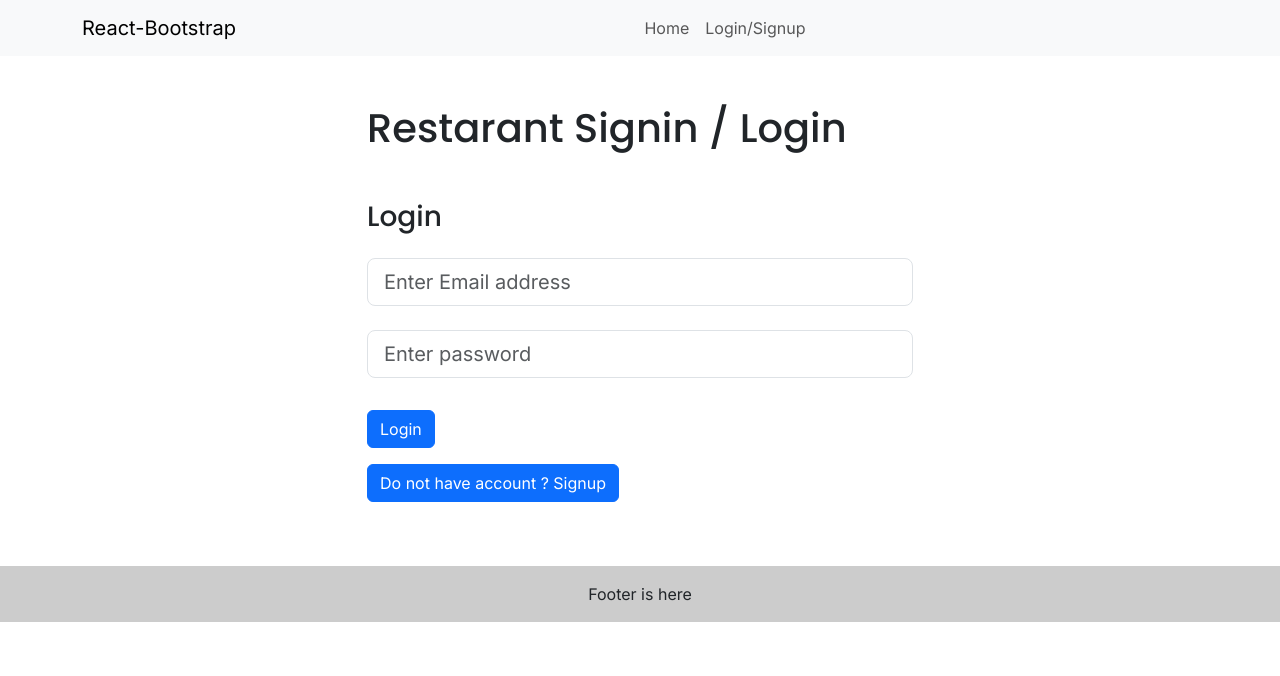
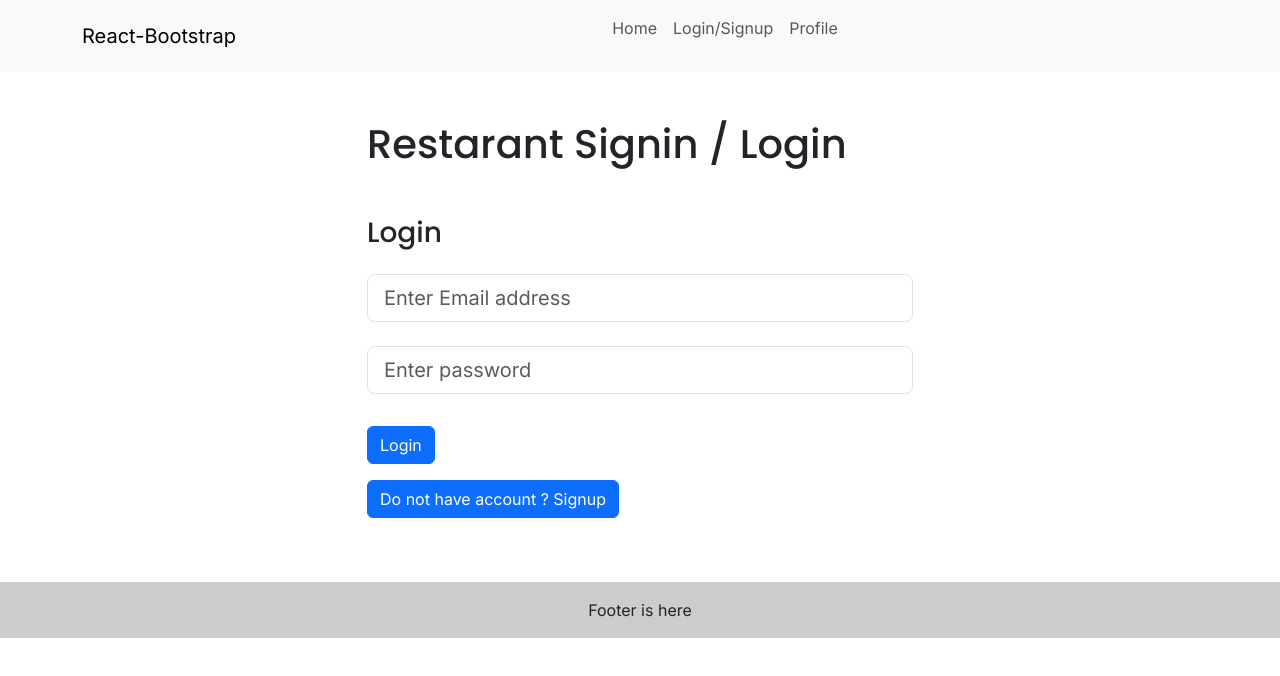
Before and after one commit to ShahrukhNiazi/Restaurant-web-main, a Next.js app: page /restaurant in a window 1280 px wide. Before the commit this address had no page. Shown: the top 676 px of the page. Built offline with nearby package versions, Linux system fonts and the light colour scheme.

Commit message:
new changes done

```diff
--- a/src/app/__components/RestaurantHeader.js
+++ b/src/app/__components/RestaurantHeader.js
@@ -1,27 +1,35 @@
 'use client';
 import { useState, useEffect } from 'react';
-import { useRouter } from 'next/navigation';// Use the correct router import
+import { useRouter, usePathname } from 'next/navigation'; // usePathname to get the current pathname
 import Nav from 'react-bootstrap/Nav';
 import Navbar from 'react-bootstrap/Navbar';
-import { Container, Row, Col } from 'react-bootstrap';
+import { Container, Button } from 'react-bootstrap';
 
 const RestaurantHeader = () => {
-  const router = useRouter(); // useRouter should be called inside the component
-  const [details, setDetails] = useState(null); // Initialize state with null
+  const router = useRouter();
+  const pathname = usePathname(); // usePathname to get the current pathname
+  const [details, setDetails] = useState(null);
 
   useEffect(() => {
     // Use try-catch to handle potential errors
     try {
-      const data = localStorage.getItem("restaurant"); // Fix the typo here
-      if (!data) {
-        router.push("/restaurant"); // Ensure the route exists
+      const data = localStorage.getItem("restaurantUser");
+      if (!data && pathname === "/restaurant/dashboard") {
+        router.push("/restaurant");
+      } else if (data && pathname === "/restaurant") {
+        router.push("/restaurant/dashboard");
       } else {
         setDetails(JSON.parse(data));
       }
     } catch (error) {
       console.error("Error fetching restaurant details from localStorage:", error);
     }
-  }, [router]);
+  }, [pathname, router]);
+
+  const logout = () => {
+    localStorage.removeItem('restaurantUser');
+    router.push("/restaurant");
+  }
 
   return (
     <Navbar expand="lg" className="bg-body-tertiary">
@@ -30,15 +38,29 @@ const RestaurantHeader = () => {
         <Navbar.Toggle aria-controls="basic-navbar-nav" />
         <Navbar.Collapse id="basic-navbar-nav">
           <Nav className="me-auto">
-            <Nav.Link href="#home">Home</Nav.Link>
-            {
-              details && details.name?
-               <>
-                <Nav.Link href="#"> logout </Nav.Link>
-                <Nav.Link href="#"> Profile </Nav.Link>
+            <ul className='p-0'>
+              <li>
+                <Nav.Link href="#home">Home</Nav.Link>
+              </li>
+              {details && details.email ? (
+                <>
+                  <li>
+                    <Nav.Link href="#">
+                      <Button className="btn btn-primary" onClick={logout}>Logout</Button>
+                    </Nav.Link>
+                  </li>
                 </>
-                : <Nav.Link href="#"> Login/Signup </Nav.Link>
-            }
+              ) : (
+                <>
+                  <li>
+                    <Nav.Link href="#">Login/Signup</Nav.Link>
+                  </li>
+                  <li>
+                    <Nav.Link href="#">Profile</Nav.Link>
+                  </li>
+                </>
+              )}
+            </ul>
           </Nav>
         </Navbar.Collapse>
       </Container>
--- a/src/app/__components/RestaurantLogin.js
+++ b/src/app/__components/RestaurantLogin.js
@@ -1,20 +1,67 @@
-import React from 'react'
+import React, { useState } from 'react';
 import { Form, Button } from 'react-bootstrap'; // Ensure react-bootstrap is installed and imported
-import { Container } from 'reactstrap';
 
 const RestaurantLogin = () => {
+  const [email, setEmail] = useState('');
+  const [pass, setPassword] = useState('');
+  const [error, setError] = useState('');
+
+  const handleLogin = async () => {
+    if (!email || !pass) {
+      setError(true);
+      return;
+    } else {
+      setError(false);
+    }
+
+    try {
+      console.log('email, password, login: true',email, pass);
+
+      const response = await fetch('http://localhost:3000/api/restaurant', {
+        method: 'POST',
+        headers: {
+          'Content-Type': 'application/json'
+        },
+        body: JSON.stringify({ email, pass, login: true })
+      });
+
+      const data = await response.json();
+      console.log(data);
+      if (data.success) {
+        alert('Login successful');
+      } else {
+        alert('Login failed');
+      }
+    } catch (error) {
+      console.error('Error during login:', error);
+      alert('An error occurred during login', error);
+    }
+  };
+
   return (
     <>
-        <h3 className='mb-4'>
-          Login
-        </h3>
-        <Form.Control size="lg" type="text" placeholder="Enter Email address" />
-        <br />
-        <Form.Control size="lg" type="text" placeholder="Enter password" />
-        <br />
-         <Button className='btn btn-primary mt-2'> Login </Button>
-     </>
-  )
-}
+      <h3 className='mb-4'>Login</h3>
+      <Form.Control
+        size="lg"
+        type="email"
+        placeholder="Enter Email address"
+        value={email}
+        onChange={(e) => setEmail(e.target.value)}
+      />
+      {error && !email && <div className='inputerror'>Please enter a valid email</div>}
+      <br />
+      <Form.Control
+        size="lg"
+        type="password"
+        placeholder="Enter password"
+        value={pass}
+        onChange={(e) => setPassword(e.target.value)}
+      />
+      {error && !pass && <div className='inputerror'>Please enter a valid password</div>}
+      <br />
+      <Button className='btn btn-primary mt-2' onClick={handleLogin}>Login</Button>
+    </>
+  );
+};
 
 export default RestaurantLogin;
--- a/src/app/__components/RestaurantSignin.js
+++ b/src/app/__components/RestaurantSignin.js
@@ -1,5 +1,4 @@
  'use client';
-
 import { useRouter } from 'next/navigation';
 import React, { useState } from 'react';
 import { Form, Button } from 'react-bootstrap';
@@ -12,9 +11,26 @@ const RestaurantSignin = () => {
   const [city, setCity] = useState('');
   const [address, setAddress] = useState('');
   const [cntnum, setCntNum] = useState('');
-  const router = useRouter(); // Correct usage without arguments
+  const router = useRouter();
+  const [error,setError]=useState(false);
+  const [passwordError,SetpasswordError]=useState(false)
 
   const handleSignup = async () => {
+
+    if(pass!==confirmPass){
+        SetpasswordError(true);
+        return false
+    }else{
+        SetpasswordError(false)
+    }
+
+    if(!email || !pass || !city || !address || !cntnum){
+        setError(true);
+        return false
+    }else{
+        setError(false)
+    }
+
     console.log(email, pass, city, address, cntnum);
     try {
       let response = await fetch('http://localhost:3000/api/restaurant', {
@@ -43,16 +59,40 @@ const RestaurantSignin = () => {
     <Container>
       <h3 className='mb-4'>Signin</h3>
       <Form.Control size="lg" type="email" placeholder="Enter Email address" value={email} onChange={(event) => setEmail(event.target.value)} />
+        {
+          error && !email && <div className='inputerror'> Incorrect Email </div>
+        }
       <br />
       <Form.Control size="lg" type="password" placeholder="Enter password" value={pass} onChange={(event) => setPass(event.target.value)} />
+        {
+          passwordError && <div className='inputerror'> Password and Conform password not match </div>
+        }
+        {
+          error && !pass && <div className='inputerror'> Incorrect Email </div>
+        }
       <br />
       <Form.Control size="lg" type="password" placeholder="Confirm password" value={confirmPass} onChange={(event) => setConfirmPass(event.target.value)} />
+        {
+          passwordError && <div className='inputerror'> Password and Conform password not match </div>
+        }
+        {
+          error && !confirmPass && <div className='inputerror'> Incorrect Email </div>
+        }
       <br />
       <Form.Control size="lg" type="text" placeholder="Enter City" value={city} onChange={(event) => setCity(event.target.value)} />
+        {
+          error && !city && <div className='inputerror'> Incorrect city </div>
+        }
       <br />
       <Form.Control size="lg" type="text" placeholder="Enter full Address" value={address} onChange={(event) => setAddress(event.target.value)} />
+        {
+          error && !address && <div className='inputerror'> Incorrect address </div>
+        }
       <br />
       <Form.Control size="lg" type="text" placeholder="Enter contact number" value={cntnum} onChange={(event) => setCntNum(event.target.value)} />
+        {
+          error && !cntnum && <div className='inputerror'> Incorrect Number </div>
+        }
       <br />
       <Button className='btn btn-primary mt-2' onClick={handleSignup}>Signin</Button>
     </Container>
--- a/src/app/api/restaurant/route.js
+++ b/src/app/api/restaurant/route.js
@@ -8,6 +8,7 @@ export async function GET() {
     await mongoose.connect(connectionStr, { useNewUrlParser: true, useUnifiedTopology: true });
     const data = await Restaurant.find();
     console.log(data);
+    await mongoose.connection.close(); // Close connection after operation
     return NextResponse.json({ result: true, data });
   } catch (error) {
     console.error('Error:', error);
@@ -17,10 +18,19 @@ export async function GET() {
 
 export async function POST(request) {
   try {
-    let payload = await request.json();
+    const payload = await request.json();
     await mongoose.connect(connectionStr, { useNewUrlParser: true, useUnifiedTopology: true });
-    let restaurant = new Restaurant(payload);
-    const result = await restaurant.save();
+    let result;
+
+    if (payload.login) {
+      console.log('payload login', payload.email, payload.pass);
+      result = await Restaurant.findOne({ email: payload.email, pass: payload.pass });
+    } else {
+      const restaurant = new Restaurant(payload);
+      result = await restaurant.save();
+    }
+
+    await mongoose.connection.close(); // Close connection after operation
     return NextResponse.json({ result, success: true });
   } catch (error) {
     console.error('Error:', error);
--- a/src/app/globals.css
+++ b/src/app/globals.css
@@ -38,3 +38,12 @@
     align-items: center;
     margin: 0 auto;
 }
+
+.navbar-nav ul li {
+  display: inline-block;
+}
+
+.inputerror{
+  position: absolute;
+  color: rgb(241, 57, 57);
+}
```
